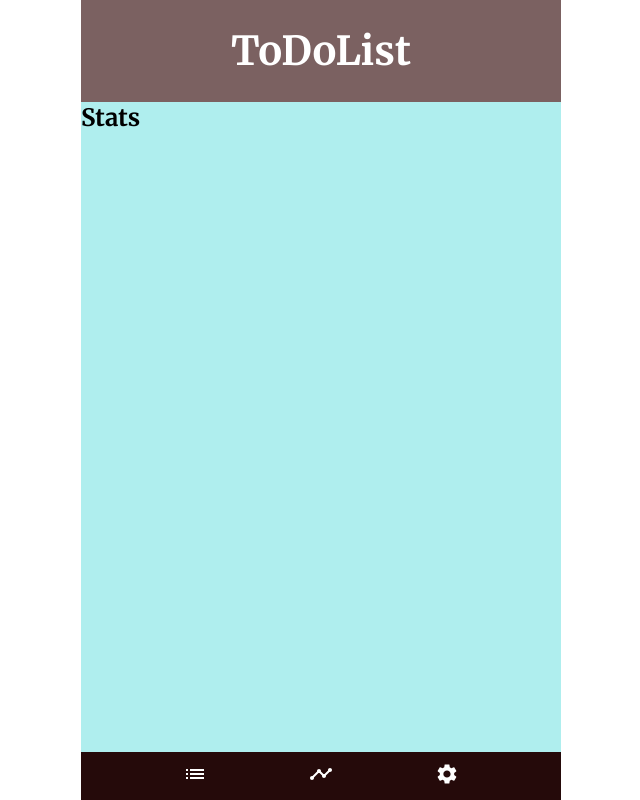
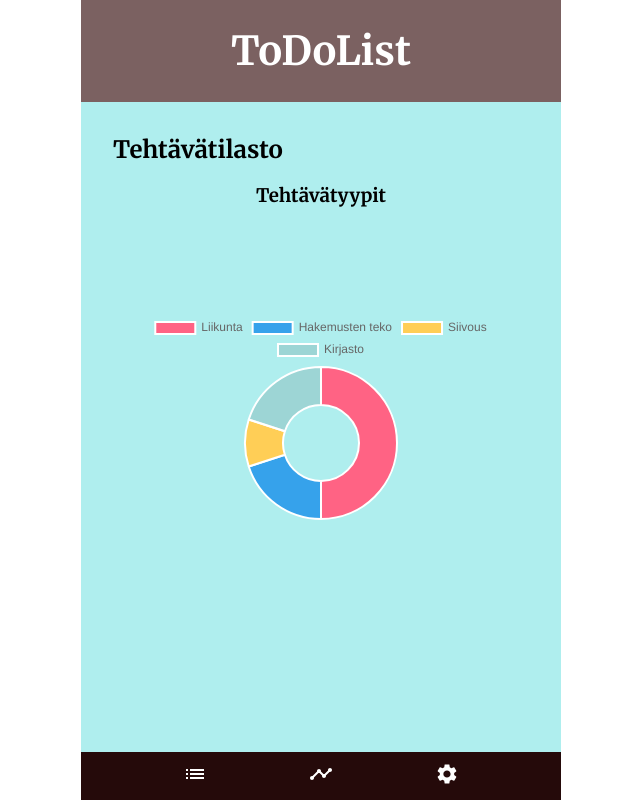
Before and after one commit to koodiopiskelijaSNS/todolist, a React (Create React App) app: page /stats in a window 1280 px wide. Shown: the whole page, without its empty margins (319-959 px from the left). Built offline with nearby package versions, Linux system fonts and the light colour scheme.

Commit message:
Stats graphics added

```diff
--- a/package.json
+++ b/package.json
@@ -8,8 +8,10 @@
     "@testing-library/jest-dom": "^4.2.4",
     "@testing-library/react": "^9.3.2",
     "@testing-library/user-event": "^7.1.2",
+    "chart.js": "^2.9.3",
     "moment": "^2.24.0",
     "react": "^16.13.1",
+    "react-chartjs-2": "^2.9.0",
     "react-dom": "^16.13.1",
     "react-router-dom": "^5.1.2",
     "react-scripts": "3.4.1",
--- a/src/App.js
+++ b/src/App.js
@@ -66,7 +66,7 @@ handleDeleteItem(id) {
        <div className="App">
           <Header />
           <Route path="/" exact render={() => <Items data={this.state.data} />} />
-          <Route path="/stats" component={Stats} />
+          <Route path="/stats" render={() => <Stats data={this.state.data} /> } />
           <Route path="/settings" render={() => <Settings selectList={this.state.selectList} onFormSubmit={this.handleSelectListForm} /> } />
           <Route path="/add" render={() => <AddItem onFormSubmit={this.handleFormSubmit} selectList={this.state.selectList} /> } />
           <Route path="/edit/:id" render={(props) => <EditItem data={this.state.data}
--- a/src/components/ItemForm/ItemForm.js
+++ b/src/components/ItemForm/ItemForm.js
@@ -79,13 +79,13 @@ class ItemForm extends React.Component {
             <div>
                 <label htmlFor="paivat">Tavoite</label>
                 <select name="paivat" value={this.state.data.paivat} onChange={this.handleInputChange}>
-                    <option value="0">1</option>
-                    <option value="1">2</option>
-                    <option value="2">3</option>
-                    <option value="3">4</option>
-                    <option value="4">5</option>
-                    <option value="5">6</option>
-                    <option value="6">7</option>
+                    <option value="1">1</option>
+                    <option value="2">2</option>
+                    <option value="3">3</option>
+                    <option value="4">4</option>
+                    <option value="5">5</option>
+                    <option value="6">6</option>
+                    <option value="7">7</option>
                 </select>
                 </div>
             </div>
--- /dev/null
+++ b/src/components/Stats/Stats.css
@@ -0,0 +1,19 @@
+.stats {
+    padding: 2em;
+    display: flex;
+    flex-direction: column;
+    min-height: 100%;
+    box-sizing: border-box;
+}
+
+.stats__graph {
+    margin-top: 6em;
+    margin-bottom: 1em;
+}
+
+.stats h3 {
+    justify-content: center;
+    display: flex;
+    margin-top: 1em;
+    margin-bottom: 0.5em;
+}
--- a/src/components/Stats/Stats.js
+++ b/src/components/Stats/Stats.js
@@ -2,10 +2,47 @@ import React from 'react';
 
 import Content from '..//Content/Content';
 
+import { Doughnut } from 'react-chartjs-2';
+
+import './Stats.css';
+
 function Stats(props) {
+
+  const reducer = (groupedData, currentItem) => {
+    const index = groupedData.findIndex(item => item.tyyppi === currentItem.tyyppi);
+    if (index >= 0) {
+      groupedData[index].toteutunut = groupedData[index].toteutunut + currentItem.toteutunut;
+    } else {
+      groupedData.push({tyyppi: currentItem.tyyppi, toteutunut: currentItem.toteutunut});
+    }
+    return groupedData;
+  }
+
+  let groupedData = props.data.reduce(reducer, []);
+
+  let doughnutData = {
+    labels: groupedData.map(item => item.tyyppi),
+    datasets: [
+      {
+      data: groupedData.map(item => item.toteutunut),
+      backgroundColor: [
+        '#FF6384',
+        '#36A2EB',
+        '#FFCE56'
+        ]
+      }
+    ]
+  }
+
     return (
       <Content>
-        <h2>Stats</h2>
+        <div className="stats">
+          <h2>Tehtävätilasto</h2>
+          <h3>Tehtävätyypit</h3>
+          <div className="stats__graph">
+            <Doughnut data={doughnutData} />
+        </div>
+      </div>
       </Content>
     );
   }
--- a/src/testdata.js
+++ b/src/testdata.js
@@ -1,28 +1,28 @@
 const testdata = [
  { id: "1",
    tyyppi: 'Liikunta',
-   paivat: "7",
+   paivat: 5,
    takaraja: '2020-04-15',
    kaudenalku: '2020-04-08',
    kaudenloppu: '2020-04-15',
    toteutunut: 5 },
  { id: "2",
    tyyppi: 'Hakemusten teko',
-   paivat: "7",
+   paivat: 5,
    takaraja: '2020-04-15',
    kaudenalku: '2020-04-08',
    kaudenloppu: '2020-04-15',
    toteutunut: 2 },
  { id: "3",
    tyyppi: 'Siivous',
-   paivat: "7",
+   paivat: 5,
    takaraja: '2020-04-15',
    kaudenalku: undefined,
    kaudenloppu: undefined,
    toteutunut: 1},
  { id: "4",
    tyyppi: 'Kirjasto',
-   paivat: "7",
+   paivat: 5,
    takaraja: '2020-04-15',
    kaudenalku: '2020-04-08',
    kaudenloppu: '2020-04-15',
```
Also changed, not shown: 1 other file (tests, documents, lock files or other folders).
